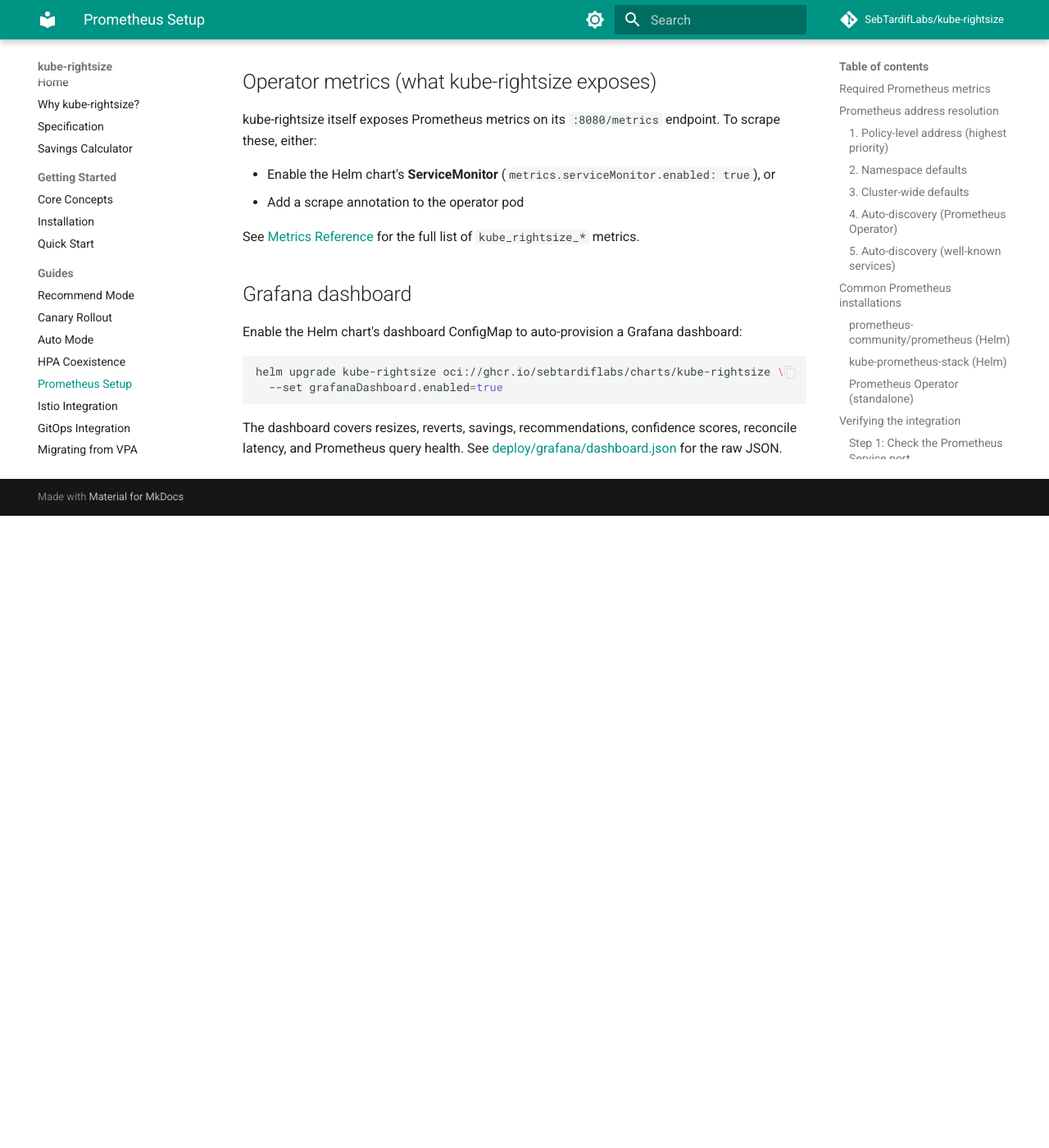
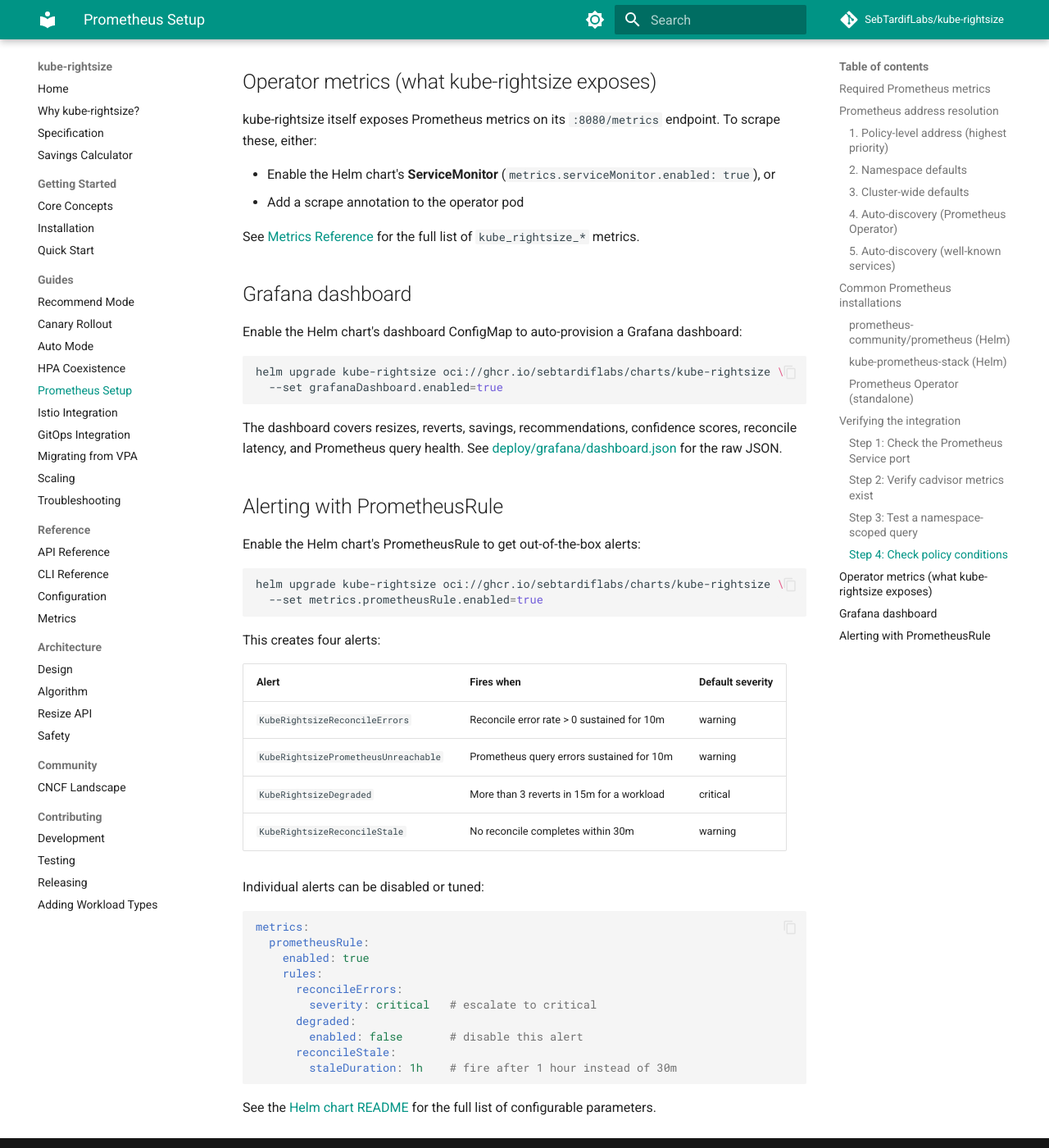
Before and after one commit to attune-io/attune, an MkDocs documentation site: the page built from docs/guides/prometheus-setup.md, in a window 1280 px wide and 1400 px high, scrolled down 5367 px. Shown: the whole window at 82% size. Built offline with MkDocs 1.6.1 and Material for MkDocs 9.7.7, drawn with Linux system fonts in a browser that asks for light colours; comment, search, counter and statistics services are not loaded; before the commit the page ends 5996 px from its top, so only the background shows below that.

Commit message:
Add PrometheusRule alerting section to Prometheus setup guide
Document the new PrometheusRule Helm chart feature in the prometheus-setup
guide with alert descriptions, severity defaults, and customization examples.

Signed-off-by: Sebastien Tardif <sebtardif@ncf.ca>

````diff
--- a/docs/guides/prometheus-setup.md
+++ b/docs/guides/prometheus-setup.md
@@ -266,3 +266,39 @@
 scores, reconcile latency, and Prometheus query health. See
 [deploy/grafana/dashboard.json](https://github.com/SebTardifLabs/kube-rightsize/blob/main/deploy/grafana/dashboard.json)
 for the raw JSON.
+
+## Alerting with PrometheusRule
+
+Enable the Helm chart's PrometheusRule to get out-of-the-box alerts:
+
+```bash
+helm upgrade kube-rightsize oci://ghcr.io/sebtardiflabs/charts/kube-rightsize \
+  --set metrics.prometheusRule.enabled=true
+```
+
+This creates four alerts:
+
+| Alert | Fires when | Default severity |
+|-------|-----------|-----------------|
+| `KubeRightsizeReconcileErrors` | Reconcile error rate > 0 sustained for 10m | warning |
+| `KubeRightsizePrometheusUnreachable` | Prometheus query errors sustained for 10m | warning |
+| `KubeRightsizeDegraded` | More than 3 reverts in 15m for a workload | critical |
+| `KubeRightsizeReconcileStale` | No reconcile completes within 30m | warning |
+
+Individual alerts can be disabled or tuned:
+
+```yaml
+metrics:
+  prometheusRule:
+    enabled: true
+    rules:
+      reconcileErrors:
+        severity: critical   # escalate to critical
+      degraded:
+        enabled: false       # disable this alert
+      reconcileStale:
+        staleDuration: 1h    # fire after 1 hour instead of 30m
+```
+
+See the [Helm chart README](../../charts/kube-rightsize/README.md) for the
+full list of configurable parameters.
````
